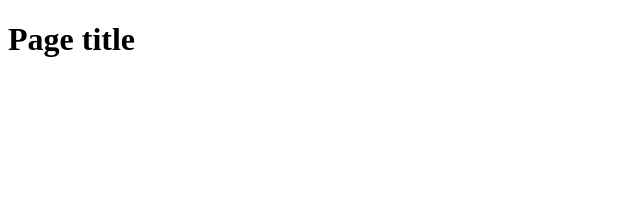
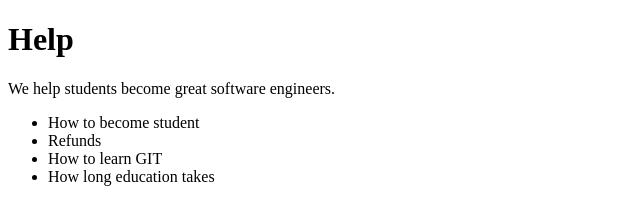
Before and after one commit to Vasyl-Levytskiy/my-project1, a plain HTML site: page index.html in a window 1280 px wide. Shown: the whole page, without its empty margins (0-640 px from the left). Drawn offline with Linux system fonts and the light colour scheme.

```diff
--- a/index.html
+++ b/index.html
@@ -6,6 +6,15 @@
   <title>Document</title>
 </head>
 <body>
-<h1>Page title</h1>
+ <h1>
+  Help
+</h1>
+<p>We help students become great software engineers.</p>
+<ul>
+<li>How to become student</li>
+<li>Refunds</li>
+<li>How to learn GIT</li>
+<li>How long education takes</li>
+</ul>
 </body>
 </html>
```
